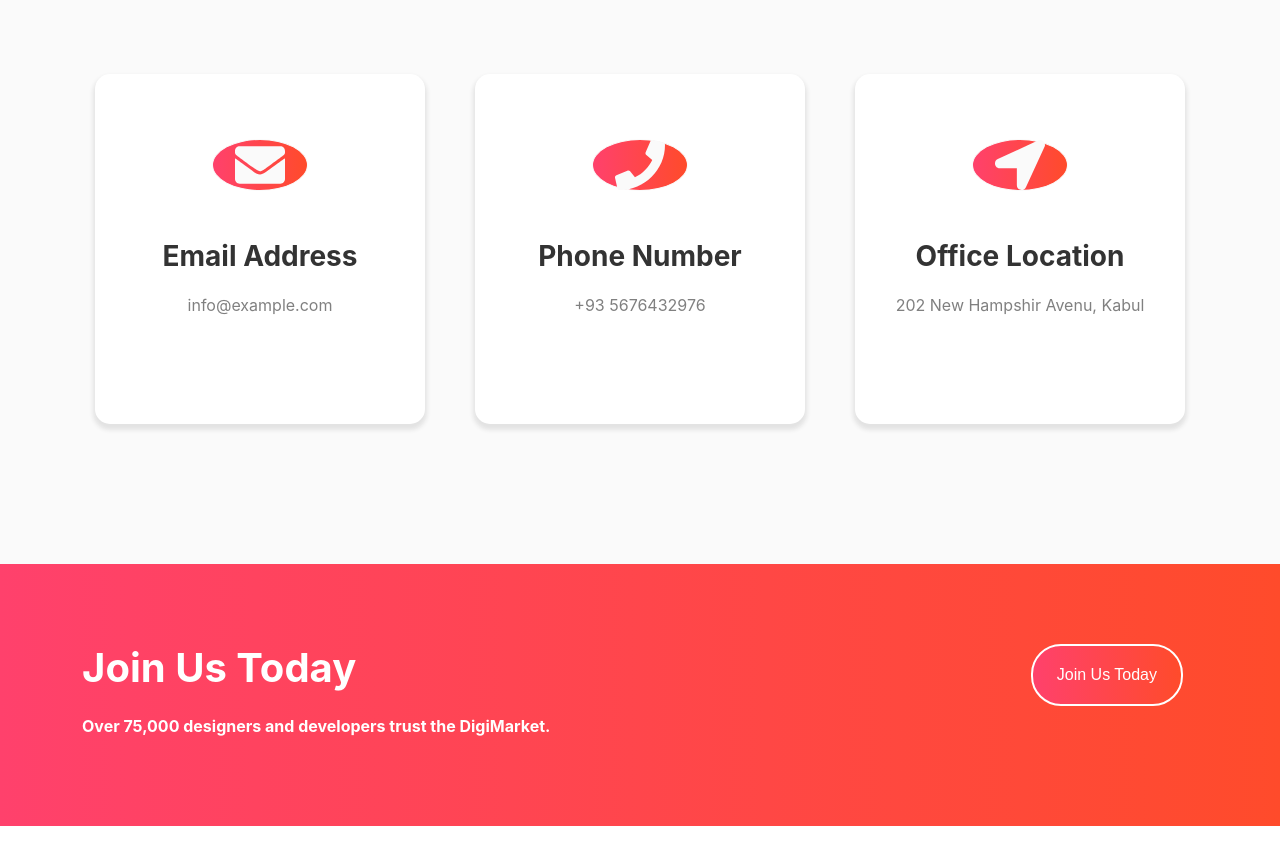
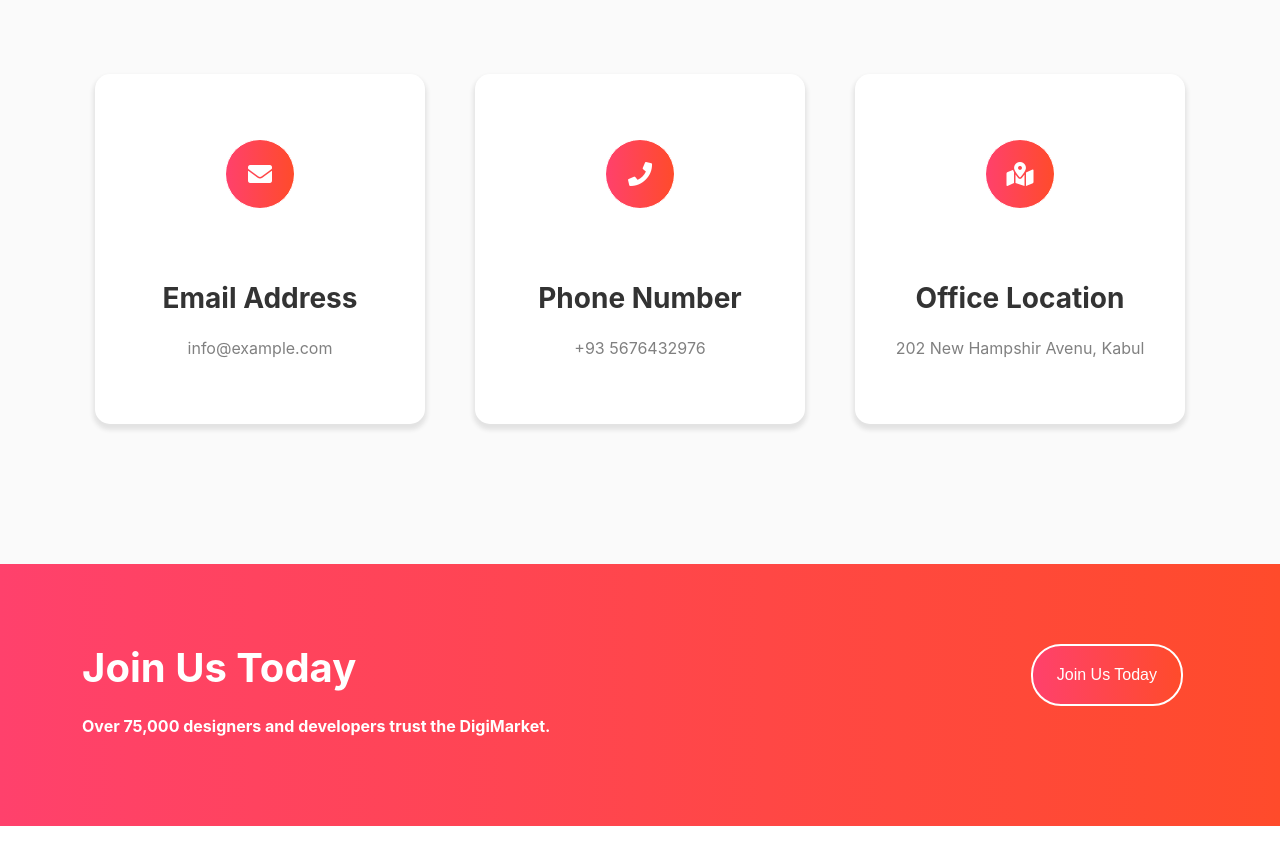
Before and after one commit to Sara-M5/Leading-Leadies, a React (Create React App) app: page /Contact in a window 1280 px wide. Shown: the part 1420-2285 px from the top of the page. Built offline with nearby package versions, Linux system fonts and the light colour scheme.

Commit message:
Update Contact.js

```diff
--- a/src/Pages/Contact/Contact.js
+++ b/src/Pages/Contact/Contact.js
@@ -1,5 +1,3 @@
-import {  faEnvelope, faLocationArrow, faPhone,} from '@fortawesome/free-solid-svg-icons';
-import { FontAwesomeIcon } from '@fortawesome/react-fontawesome';
 import  React from 'react';
 import Header from '../../Parts/Header';
 import LastPart from '../../Parts/LastPart/LastPart';
@@ -22,12 +20,13 @@ const Contact = () => {
           </div>
 
           <div className="col-md-6 col-lg-5">
+
             <div className="text-center">
               <h1>Get in touch</h1>
               <p>Nemo enim ipsam voluptatem quia voluptas</p>
-              </div>
+            </div>
+
               <form className="form-group">
-
                 <label for="name"></label>
                 <input className="form-control p-3" type="text" id="name" placeholder="Your name" />
 
@@ -44,27 +43,28 @@ const Contact = () => {
               </form>
 
           </div>
-          </div>
+      </div>
+
          <div className="section1">
           <div className="row text-center" >
 
 
             <div className="cards"  style={{background:"white"}}>
-             <FontAwesomeIcon icon={faEnvelope} className="contactIcon" />
+             <i className="contactIcon fas fa-envelope"></i>
              <h3 className="card-title mt-5">Email Address</h3>
              <p className="card-text">info@example.com</p>
             </div>
 
 
              <div className="cards" style={{background:"white"}}>
-             <FontAwesomeIcon icon={faPhone} className="contactIcon" />
+             <i className="contactIcon fas fa-phone"></i>
              <h3 className="card-title mt-5">Phone Number</h3>
              <p className="card-text">+93 5676432976</p>
             </div>
 
 
             <div className="cards" style={{background:"white"}}>
-             <FontAwesomeIcon icon={faLocationArrow} className="contactIcon"/>
+             <i className="contactIcon fas fa-map-marked-alt"></i>
              <h3 className="card-title mt-5">Office Location</h3>
              <p className="card-text">202 New Hampshir Avenu, Kabul</p>
             </div>
@@ -73,7 +73,7 @@ const Contact = () => {
           </div>
 
           <div className="join">
-        <div className="row">
+          <div className="row">
           <div className="d-flex justify-content-between">
             <h1 className="textColor">Join Us Today </h1>
             <button className="btn px-4">Join Us Today</button>
```
